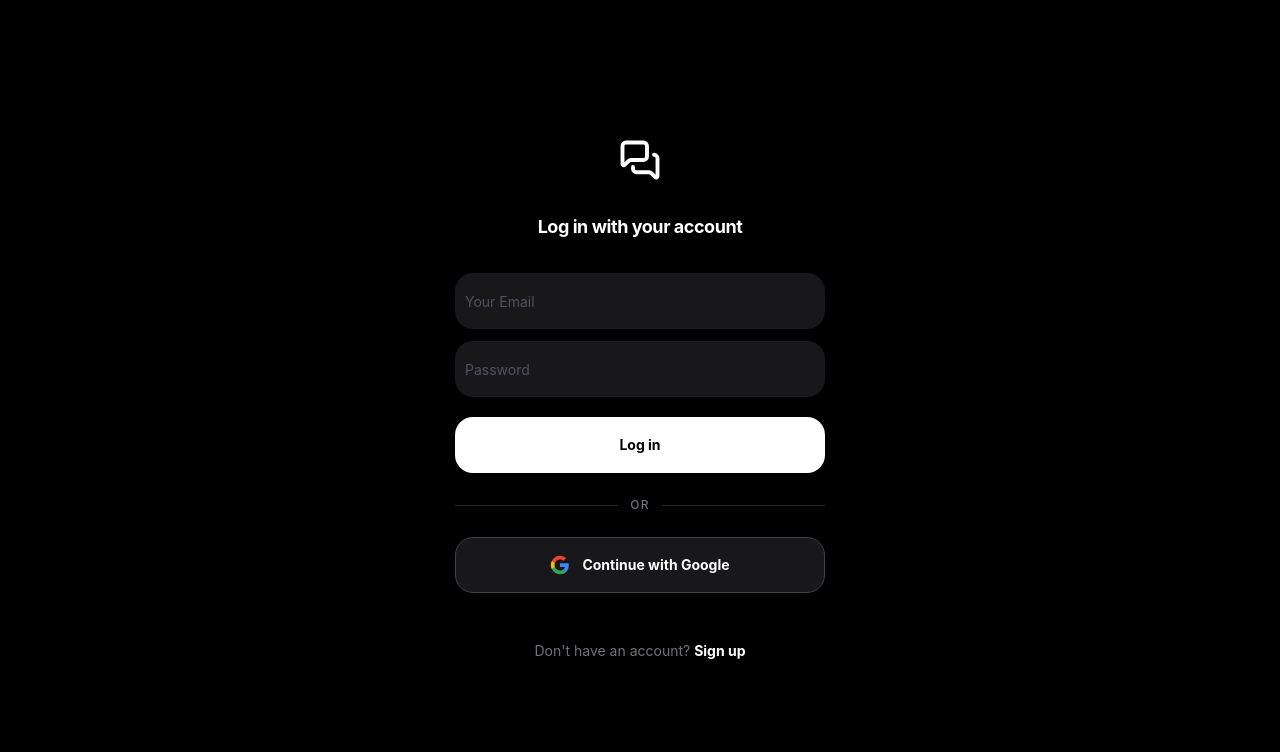
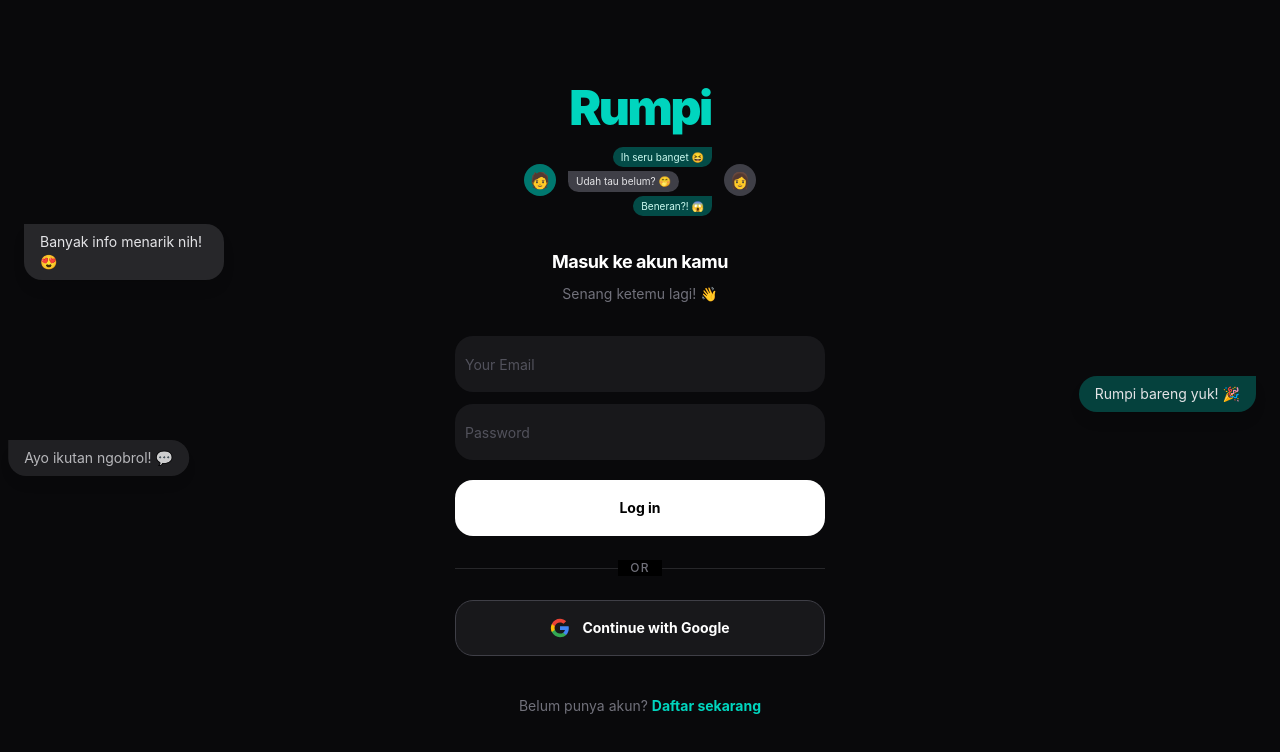
Before and after one commit to HattarajasaMartin/Rumpi, a React (Vite) app: page /login in a window 1280 px wide. Shown: the top 752 px of the page. Built offline with nearby package versions, Linux system fonts and the light colour scheme; no server answers.

Commit message:
first commit frontend

```diff
--- a/src/components/home/NavItems.tsx
+++ b/src/components/home/NavItems.tsx
@@ -16,12 +16,12 @@
       onClick={onClick}
       className={`flex items-center gap-4 cursor-pointer p-3 -ml-3 rounded-2xl transition-all duration-200 ${
         active
-          ? "text-white bg-zinc-900/50"
+          ? "text-teal-400 bg-teal-900/20"
           : "text-zinc-500 hover:text-white hover:bg-zinc-900/30"
       }`}
     >
       <div
-        className={`${active ? "scale-110" : "group-hover:scale-110"} transition-transform`}
+        className={`${active ? "scale-110" : ""} transition-transform`}
       >
         {icon}
       </div>
--- a/src/components/home/SidebarLeft.tsx
+++ b/src/components/home/SidebarLeft.tsx
@@ -1,6 +1,5 @@
 import { Home, Search, Heart, User, LogOut } from "lucide-react";
-import { Button } from "@/components/ui/button";
-import { useNavigate, useLocation } from "react-router-dom"; // ← tambah useLocation
+import { useNavigate, useLocation } from "react-router-dom";
 import { useDispatch } from "react-redux";
 import { logout } from "@/features/auth/authSlice";
 import { NavItem } from "./NavItems";
@@ -8,7 +7,7 @@
 export const SidebarLeft = () => {
   const navigate = useNavigate();
   const dispatch = useDispatch();
-  const location = useLocation(); // ← tambah ini
+  const location = useLocation();
 
   const handleLogout = () => {
     dispatch(logout());
@@ -18,34 +17,34 @@
   return (
     <aside className="w-[20%] sticky top-0 h-screen flex flex-col py-8 px-8 border-r border-zinc-900">
       <h1
-        className="text-4xl font-bold text-blue-500 mb-10 tracking-tighter cursor-pointer"
+        className="text-4xl font-bold text-teal-400 mb-10 tracking-tighter cursor-pointer"
         onClick={() => navigate("/home")}
       >
-        Talka
+        Rumpi
       </h1>
       <nav className="space-y-6 flex-1">
         <NavItem
           icon={<Home size={28} />}
           label="Home"
-          active={location.pathname === "/home"} // ← dynamic
+          active={location.pathname === "/home"}
           onClick={() => navigate("/home")}
         />
         <NavItem
           icon={<Search size={28} />}
           label="Search"
-          active={location.pathname === "/search"} // ← dynamic
+          active={location.pathname === "/search"}
           onClick={() => navigate("/search")}
         />
         <NavItem
           icon={<Heart size={28} />}
           label="Follows"
-          active={location.pathname === "/follows"} // ← dynamic
+          active={location.pathname === "/follows"}
           onClick={() => navigate("/follows")}
         />
         <NavItem
           icon={<User size={28} />}
           label="Profile"
-          active={location.pathname.startsWith("/profile")} // ← startsWith karena ada /profile/:username
+          active={location.pathname.startsWith("/profile")}
           onClick={() => navigate("/profile")}
         />
       </nav>
--- a/src/index.css
+++ b/src/index.css
@@ -20,7 +20,7 @@
   }
 
   button {
-    @apply cursor-pointer
+    @apply cursor-pointer;
   }
 }
 
@@ -32,3 +32,36 @@
     background-color: rgba(255, 255, 255, 0.05);
   }
 }
+
+/* Animasi Bubble Chat Background */
+@keyframes slideInLeft {
+  0%   { opacity: 0; transform: translateX(-80px); }
+  15%  { opacity: 1; transform: translateX(0); }
+  75%  { opacity: 1; transform: translateX(0); }
+  100% { opacity: 0; transform: translateX(-80px); }
+}
+
+@keyframes slideInRight {
+  0%   { opacity: 0; transform: translateX(80px); }
+  15%  { opacity: 1; transform: translateX(0); }
+  75%  { opacity: 1; transform: translateX(0); }
+  100% { opacity: 0; transform: translateX(80px); }
+}
+
+.animate-slide-in-left {
+  animation: slideInLeft 3s ease forwards;
+}
+
+.animate-slide-in-right {
+  animation: slideInRight 3s ease forwards;
+}
+
+/* Animasi Chat Mini (ChatAnimation component) */
+@keyframes fadeInUp {
+  0%   { opacity: 0; transform: translateY(6px); }
+  100% { opacity: 1; transform: translateY(0); }
+}
+
+.animate-fade-in-up {
+  animation: fadeInUp 0.3s ease-out forwards;
+}
--- a/src/pages/LoginPage.tsx
+++ b/src/pages/LoginPage.tsx
@@ -1,37 +1,175 @@
 import { Link } from "react-router-dom";
-import { MessagesSquare } from "lucide-react";
+import { useEffect, useState } from "react";
 import LoginForm from "../features/auth/LoginForm";
 
-const ThreadsLogo = () => (
-  <MessagesSquare size={42} strokeWidth={2.2} className="text-white" />
-);
+const bubbles = [
+  { text: "Hei, udah denger berita terbaru? 👀", side: "left" },
+  { text: "Belum nih, cerita dong! 🤩", side: "right" },
+  { text: "Yaudah gabung dulu di Rumpi! 😄", side: "left" },
+  { text: "Seru banget di sini! 🔥", side: "right" },
+  { text: "Ayo ikutan ngobrol! 💬", side: "left" },
+  { text: "Rumpi bareng yuk! 🎉", side: "right" },
+  { text: "Banyak info menarik nih! 😍", side: "left" },
+  { text: "Wah serius? Cerita dong! 🗣️", side: "right" },
+  { text: "Udah pada tau belum? 🤭", side: "left" },
+  { text: "Apaan tuh? Spill dong! 👇", side: "right" },
+  { text: "Makasih infonya bestie! 🥰", side: "left" },
+  { text: "Sama-sama, follow aku ya! 😆", side: "right" },
+  { text: "Eh ada yang baru nih gaes! 📢", side: "left" },
+  { text: "Beneran? Serius nih? 😱", side: "right" },
+  { text: "Iya dong, di Rumpi semua ada! 🌟", side: "left" },
+  { text: "Langsung daftar aja yuk! 🚀", side: "right" },
+];
+
+const chatMessages = [
+  { text: "Spill dong! 👀", from: "left" },
+  { text: "Ih seru banget 😆", from: "right" },
+  { text: "Udah tau belum? 🤭", from: "left" },
+  { text: "Beneran?! 😱", from: "right" },
+  { text: "Iya dong bestie!", from: "left" },
+  { text: "Makasih infonya 🥰", from: "right" },
+];
+
+interface Bubble {
+  uid: number;
+  text: string;
+  side: string;
+  top: number;
+}
+
+interface ChatMsg {
+  uid: number;
+  text: string;
+  from: string;
+}
+
+function ChatAnimation() {
+  const [visibleMessages, setVisibleMessages] = useState<ChatMsg[]>([]);
+  const [currentIndex, setCurrentIndex] = useState(0);
+
+  useEffect(() => {
+    const interval = setInterval(() => {
+      const msg = chatMessages[currentIndex % chatMessages.length];
+      const newMsg: ChatMsg = {
+        uid: Date.now() + Math.random(),
+        text: msg.text,
+        from: msg.from,
+      };
+
+      setVisibleMessages((prev) => [...prev, newMsg].slice(-3));
+      setCurrentIndex((i) => i + 1);
+    }, 1200);
+
+    return () => clearInterval(interval);
+  }, [currentIndex]);
+
+  return (
+    <div className="flex items-center gap-3">
+      {/* Avatar kiri */}
+      <div className="w-8 h-8 rounded-full bg-teal-700 flex items-center justify-center text-base shrink-0">
+        🧑
+      </div>
+
+      {/* Bubble chat mini */}
+      <div className="flex flex-col gap-1 w-36 min-h-[72px] justify-end overflow-hidden">
+        {visibleMessages.map((msg) => (
+          <div
+            key={msg.uid}
+            className={`text-[10px] px-2 py-1 rounded-xl leading-tight max-w-[90%] animate-fade-in-up
+              ${msg.from === "left"
+                ? "self-start bg-zinc-700 text-zinc-200 rounded-tl-none"
+                : "self-end bg-teal-700/60 text-teal-100 rounded-tr-none"
+              }`}
+          >
+            {msg.text}
+          </div>
+        ))}
+      </div>
+
+      {/* Avatar kanan */}
+      <div className="w-8 h-8 rounded-full bg-zinc-700 flex items-center justify-center text-base shrink-0">
+        👩
+      </div>
+    </div>
+  );
+}
 
 export default function LoginPage() {
+  const [activeBubbles, setActiveBubbles] = useState<Bubble[]>([]);
+
+  useEffect(() => {
+    let index = 0;
+
+    const addBubble = () => {
+      const bubble = bubbles[index % bubbles.length];
+      const newBubble: Bubble = {
+        uid: Date.now() + Math.random(),
+        text: bubble.text,
+        side: bubble.side,
+        top: Math.floor(Math.random() * 75) + 5,
+      };
+
+      setActiveBubbles((prev) => [...prev, newBubble]);
+
+      setTimeout(() => {
+        setActiveBubbles((prev) =>
+          prev.filter((b) => b.uid !== newBubble.uid)
+        );
+      }, 3000);
+
+      index++;
+    };
+
+    addBubble();
+    const interval = setInterval(addBubble, 800);
+    return () => clearInterval(interval);
+  }, []);
+
   return (
-    <div className="min-h-screen flex flex-col items-center justify-center bg-black px-4">
-      <div className="w-full max-w-[370px] space-y-8">
-        {/* Header Logo */}
-        <div className="flex justify-center transition-transform hover:scale-105 cursor-pointer">
-          <ThreadsLogo />
+    <div className="min-h-screen flex flex-col items-center justify-center bg-zinc-950 px-4 relative overflow-hidden">
+
+      {/* Animasi bubble chat background */}
+      {activeBubbles.map((bubble) => (
+        <div
+          key={bubble.uid}
+          style={{ top: `${bubble.top}%` }}
+          className={`absolute max-w-[200px] px-4 py-2 rounded-2xl text-sm text-zinc-200 shadow-lg pointer-events-none
+            ${bubble.side === "left"
+              ? "left-6 rounded-tl-none bg-zinc-800 animate-slide-in-left"
+              : "right-6 rounded-tr-none bg-teal-600/40 animate-slide-in-right"
+            }`}
+        >
+          {bubble.text}
+        </div>
+      ))}
+
+      {/* Form Login */}
+      <div className="w-full max-w-[370px] space-y-8 z-10">
+
+        {/* Logo + Chat Animation */}
+        <div className="flex flex-col items-center gap-3">
+          <h1 className="text-5xl font-black text-teal-400 tracking-tighter">
+            Rumpi
+          </h1>
+          <ChatAnimation />
         </div>
 
         <div className="space-y-2 text-center">
-          <h1 className="text-white font-bold text-lg tracking-tight">
-            Log in with your account
-          </h1>
+          <h2 className="text-white font-bold text-lg tracking-tight">
+            Masuk ke akun kamu
+          </h2>
+          <p className="text-zinc-500 text-sm">Senang ketemu lagi! 👋</p>
         </div>
 
-        {/* Memanggil Komponen Form yang Terpisah */}
         <LoginForm />
 
-        {/* Footer Links */}
-        <div className="pt-4 flex flex-col items-center gap-6">
+        <div className="pt-2 flex flex-col items-center gap-4">
           <Link
             to="/register"
             className="text-zinc-500 text-sm hover:text-white transition-colors"
           >
-            Don't have an account?{" "}
-            <span className="text-white font-bold">Sign up</span>
+            Belum punya akun?{" "}
+            <span className="text-teal-400 font-bold">Daftar sekarang</span>
           </Link>
         </div>
       </div>
--- a/src/pages/RegisterPage.tsx
+++ b/src/pages/RegisterPage.tsx
@@ -1,37 +1,166 @@
 import { Link } from "react-router-dom";
-import { MessagesSquare } from "lucide-react";
+import { useEffect, useState } from "react";
 import RegisterForm from "../features/auth/RegisterForm";
 
-const ThreadsLogo = () => (
-  <MessagesSquare size={42} strokeWidth={2.2} className="text-white" />
-);
+const bubbles = [
+  { text: "Yuk bikin akun dulu! 🚀", side: "left" },
+  { text: "Gampang banget daftarnya! 😄", side: "right" },
+  { text: "Gratis loh, gaskeun! 🎉", side: "left" },
+  { text: "Langsung join yuk! 🔥", side: "right" },
+  { text: "Banyak temen baru nih! 👋", side: "left" },
+  { text: "Ayo gabung Rumpi! 💬", side: "right" },
+  { text: "Daftar sekarang bestie! 🥰", side: "left" },
+  { text: "Seru banget di sini! 😍", side: "right" },
+  { text: "Jangan sampai ketinggalan! 👀", side: "left" },
+  { text: "Udah ribuan yang join! 🌟", side: "right" },
+];
+
+const chatMessages = [
+  { text: "Halo newcomer! 👋", from: "left" },
+  { text: "Hai! Baru daftar nih 😊", from: "right" },
+  { text: "Selamat datang! 🎉", from: "left" },
+  { text: "Makasih bestie! 🥰", from: "right" },
+  { text: "Langsung explore yuk!", from: "left" },
+  { text: "Siap! Let's go 🚀", from: "right" },
+];
+
+interface Bubble {
+  uid: number;
+  text: string;
+  side: string;
+  top: number;
+}
+
+interface ChatMsg {
+  uid: number;
+  text: string;
+  from: string;
+}
+
+function ChatAnimation() {
+  const [visibleMessages, setVisibleMessages] = useState<ChatMsg[]>([]);
+  const [currentIndex, setCurrentIndex] = useState(0);
+
+  useEffect(() => {
+    const interval = setInterval(() => {
+      const msg = chatMessages[currentIndex % chatMessages.length];
+      const newMsg: ChatMsg = {
+        uid: Date.now() + Math.random(),
+        text: msg.text,
+        from: msg.from,
+      };
+
+      setVisibleMessages((prev) => [...prev, newMsg].slice(-3));
+      setCurrentIndex((i) => i + 1);
+    }, 1200);
+
+    return () => clearInterval(interval);
+  }, [currentIndex]);
+
+  return (
+    <div className="flex items-center gap-3">
+      <div className="w-8 h-8 rounded-full bg-teal-700 flex items-center justify-center text-base shrink-0">
+        🧑
+      </div>
+
+      <div className="flex flex-col gap-1 w-36 min-h-[72px] justify-end overflow-hidden">
+        {visibleMessages.map((msg) => (
+          <div
+            key={msg.uid}
+            className={`text-[10px] px-2 py-1 rounded-xl leading-tight max-w-[90%] animate-fade-in-up
+              ${msg.from === "left"
+                ? "self-start bg-zinc-700 text-zinc-200 rounded-tl-none"
+                : "self-end bg-teal-700/60 text-teal-100 rounded-tr-none"
+              }`}
+          >
+            {msg.text}
+          </div>
+        ))}
+      </div>
+
+      <div className="w-8 h-8 rounded-full bg-zinc-700 flex items-center justify-center text-base shrink-0">
+        👩
+      </div>
+    </div>
+  );
+}
 
 export default function RegisterPage() {
+  const [activeBubbles, setActiveBubbles] = useState<Bubble[]>([]);
+
+  useEffect(() => {
+    let index = 0;
+
+    const addBubble = () => {
+      const bubble = bubbles[index % bubbles.length];
+      const newBubble: Bubble = {
+        uid: Date.now() + Math.random(),
+        text: bubble.text,
+        side: bubble.side,
+        top: Math.floor(Math.random() * 75) + 5,
+      };
+
+      setActiveBubbles((prev) => [...prev, newBubble]);
+
+      setTimeout(() => {
+        setActiveBubbles((prev) =>
+          prev.filter((b) => b.uid !== newBubble.uid)
+        );
+      }, 3000);
+
+      index++;
+    };
+
+    addBubble();
+    const interval = setInterval(addBubble, 800);
+    return () => clearInterval(interval);
+  }, []);
+
   return (
-    <div className="min-h-screen flex flex-col items-center justify-center bg-black px-4">
-      <div className="w-full max-w-[370px] space-y-8">
-        {/* Header Logo */}
-        <div className="flex justify-center transition-transform hover:scale-105 cursor-pointer">
-          <ThreadsLogo />
+    <div className="min-h-screen flex flex-col items-center justify-center bg-zinc-950 px-4 relative overflow-hidden">
+
+      {/* Animasi bubble chat background */}
+      {activeBubbles.map((bubble) => (
+        <div
+          key={bubble.uid}
+          style={{ top: `${bubble.top}%` }}
+          className={`absolute max-w-[200px] px-4 py-2 rounded-2xl text-sm text-zinc-200 shadow-lg pointer-events-none
+            ${bubble.side === "left"
+              ? "left-6 rounded-tl-none bg-zinc-800 animate-slide-in-left"
+              : "right-6 rounded-tr-none bg-teal-600/40 animate-slide-in-right"
+            }`}
+        >
+          {bubble.text}
+        </div>
+      ))}
+
+      {/* Form Register */}
+      <div className="w-full max-w-[370px] space-y-8 z-10">
+
+        {/* Logo + Chat Animation */}
+        <div className="flex flex-col items-center gap-3">
+          <h1 className="text-5xl font-black text-teal-400 tracking-tighter">
+            Rumpi
+          </h1>
+          <ChatAnimation />
         </div>
 
         <div className="space-y-2 text-center">
-          <h1 className="text-white font-bold text-lg tracking-tight">
-            Create your account
-          </h1>
+          <h2 className="text-white font-bold text-lg tracking-tight">
+            Buat akun baru
+          </h2>
+          <p className="text-zinc-500 text-sm">Gabung dan mulai ngobrol! 🎉</p>
         </div>
 
-        {/* LOGIKA REGISTER SEKARANG DI SINI */}
         <RegisterForm />
 
-        {/* Footer Links */}
-        <div className="pt-4 flex flex-col items-center gap-6">
+        <div className="pt-2 flex flex-col items-center gap-4">
           <Link
             to="/login"
             className="text-zinc-500 text-sm hover:text-white transition-colors"
           >
-            Already have an account?{" "}
-            <span className="text-white font-bold">Log in</span>
+            Udah punya akun?{" "}
+            <span className="text-teal-400 font-bold">Masuk sekarang</span>
           </Link>
         </div>
       </div>
```
Also changed, not shown: src/components/home/SidebarRight.tsx (+7 -9 lines), src/pages/HomePage.tsx (+4 -8 lines), 1 other file (tests, documents, lock files or other folders).
